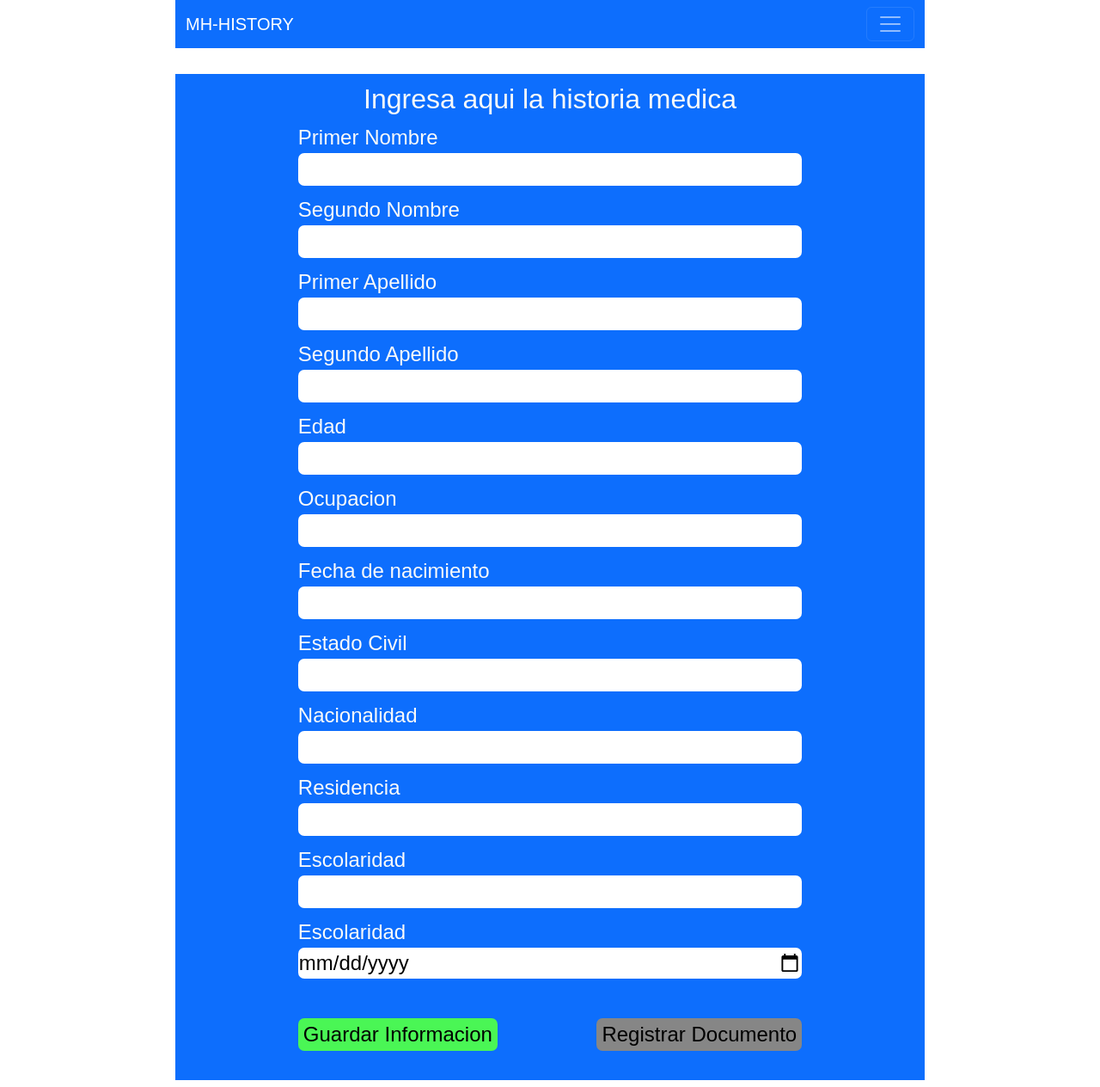
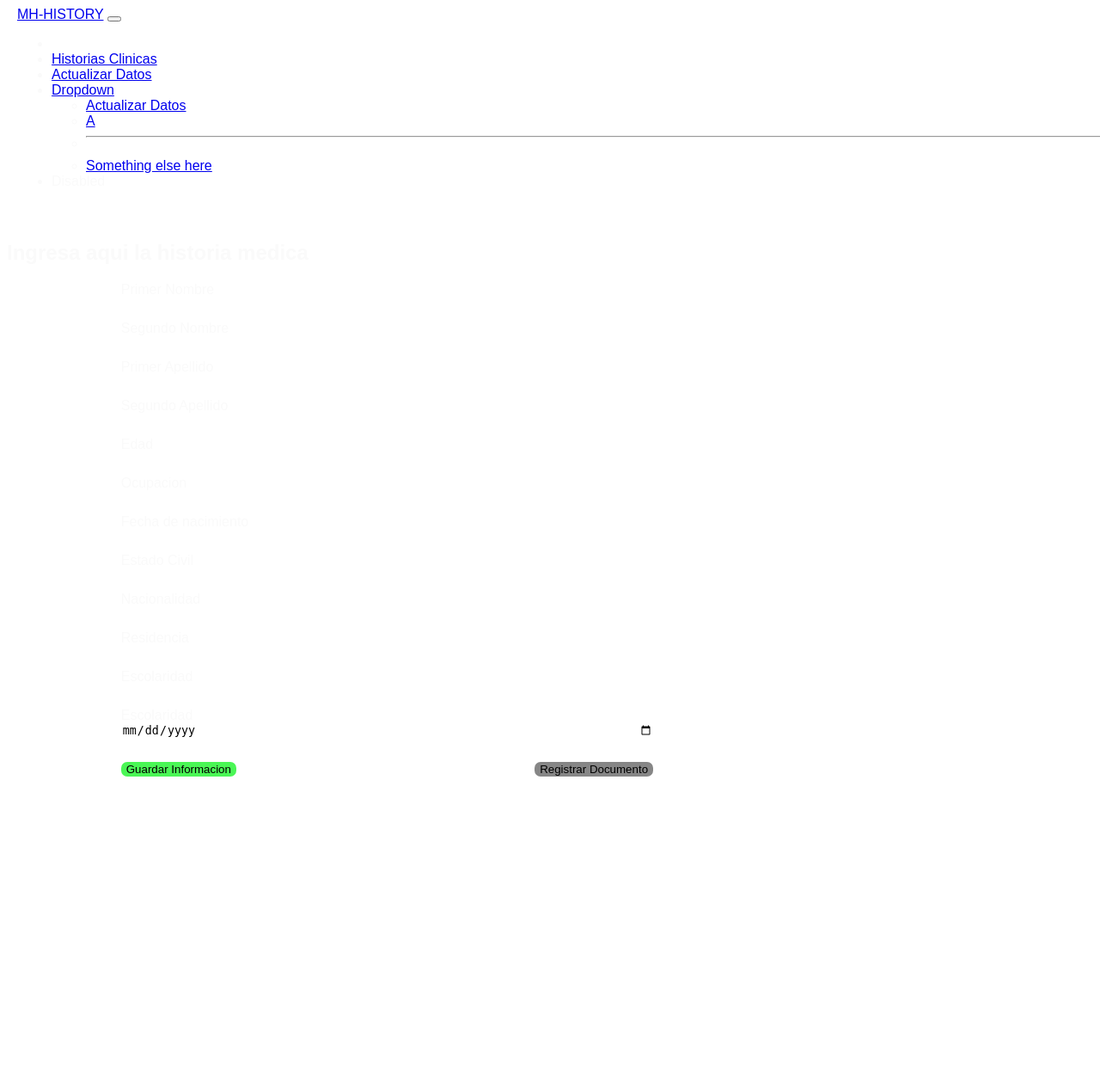
Before and after one commit to Johan-Steven11/Proyecto-SenaSoft, a PHP site: page /Historias.php in a window 1280 px wide. Shown: the whole page at 86% size. After the commit the page ends 903 px from the top, so only its background shows below. Run offline with PHP 8.4, Linux system fonts and the light colour scheme; some libraries are stand-ins or nearby versions.

Commit message:
Actualizacion

```diff
--- a/Historias.php
+++ b/Historias.php
@@ -1,6 +1,7 @@
 <?php
 include './inc/header.php';
 include './inc/historiaRegistro.php';
+
 ?>
 <!DOCTYPE html>
 <html lang="en">
--- a/inc/header.php
+++ b/inc/header.php
@@ -11,6 +11,9 @@
         </li>
         <li class="nav-item">
           <a class="nav-link" href="Historias.php">Historias Clinicas</a>
+        </li>
+        <li class="nav-item">
+          <a class="nav-link" href="Historias.php">Actualizar Datos</a>
         </li>
         <li class="nav-item dropdown">
           <a class="nav-link dropdown-toggle" href="#" id="navbarDropdown" role="button" data-bs-toggle="dropdown" aria-expanded="false">
@@ -28,8 +31,6 @@
         </li>
       </ul>
       <form class="d-flex">
-        <input class="form-control me-2" type="search" placeholder="Buscar" aria-label="Search">
-        <button type="button" class="btn btn-outline-dark">Buscar</button>
       </form>
     </div>
   </div>
--- a/inc/historiaRegistro.php
+++ b/inc/historiaRegistro.php
@@ -9,12 +9,13 @@
     <!-- <link href="https://cdn.jsdelivr.net/npm/bootstrap@5.1.3/dist/css/bootstrap.min.css" rel="stylesheet" integrity="sha384-1BmE4kWBq78iYhFldvKuhfTAU6auU8tT94WrHftjDbrCEXSU1oBoqyl2QvZ6jIW3" crossorigin="anonymous">
     <script src="https://cdn.jsdelivr.net/npm/bootstrap@5.1.3/dist/js/bootstrap.bundle.min.js" integrity="sha384-ka7Sk0Gln4gmtz2MlQnikT1wXgYsOg+OMhuP+IlRH9sENBO0LRn5q+8nbTov4+1p" crossorigin="anonymous"></script> -->
     <!-- importando css -->
-    <link rel="stylesheet" href="../CSS/bootstrap.min.css">
-    <link rel="stylesheet" href="../css/formulario-registro.css">
+    <link rel="stylesheet" href="/bootstrap-CSS/bootstrap-grid.css">
+    <link rel="stylesheet" href="/css/formulario-registro.css">
     <title>Registro de Documento</title>
 </head>
 
-<body class="container" id="formulario-contenedor">
+<body>
+    <div class="class="container" id="formulario-contenedor">
     <legend id="formulario-historia" class="container-fluid bg-primary">
         <form action="" class="form-input" id="registro" method="post">
             <h2 class="text-center">Ingresa aqui la historia medica</h2>
@@ -55,6 +56,7 @@
         </form>
     </legend>
     <script src="../bootstrap-js/bootstrap.bundle.min.js"></script>
+    </div>
 </body>
 
 </html>
```
Also changed, not shown: css/Index.css (added, +12 -0 lines), index.php (+18 -5 lines), inc/principal.php (added).
